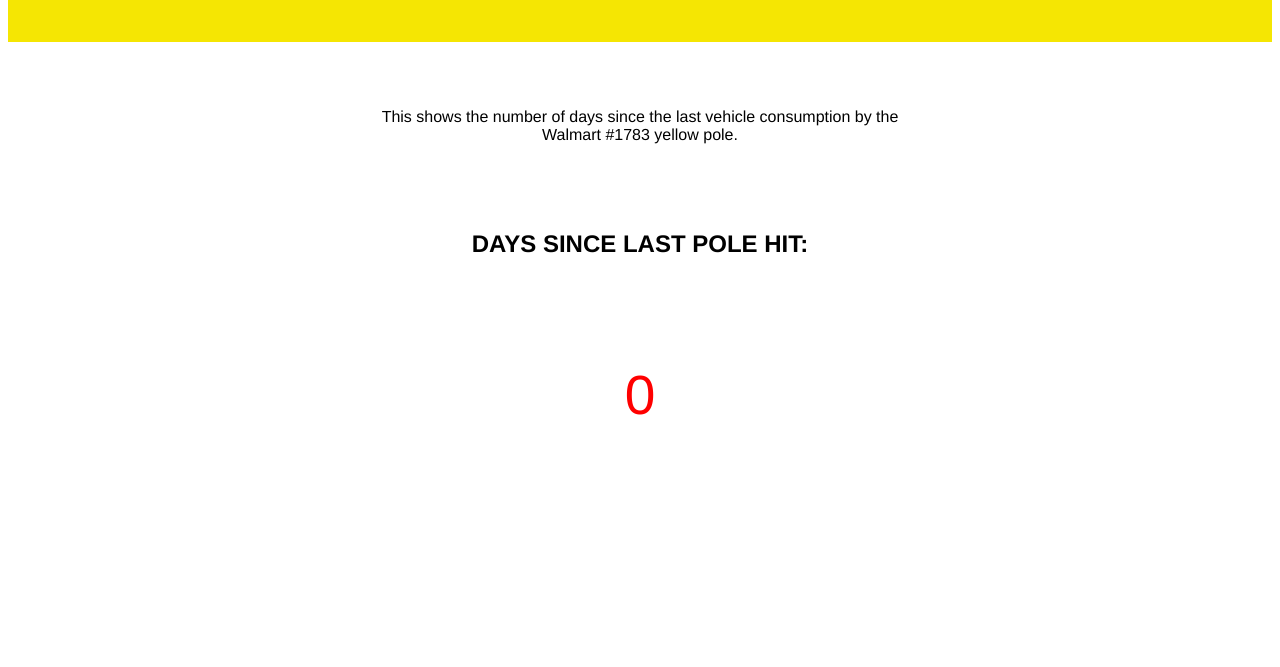
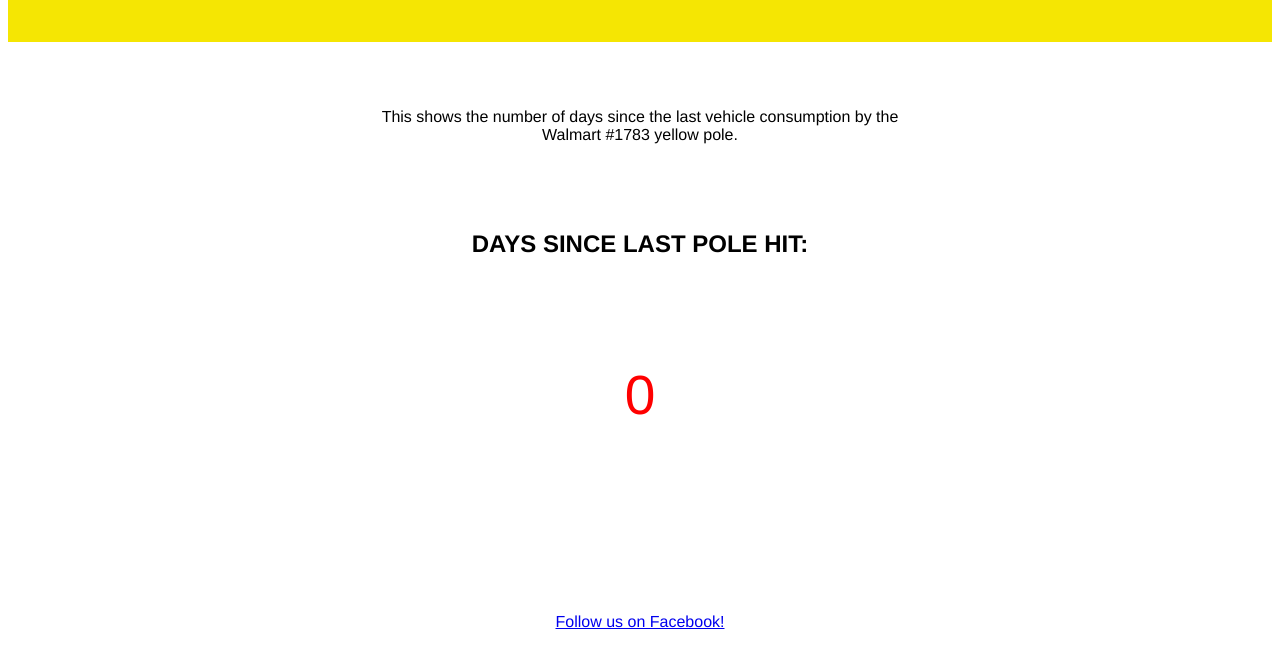
Before and after one commit to xithical/walmartyellowpole-site, a plain HTML site: page index.html in a window 1280 px wide. Shown: the part 79-746 px from the top of the page. Drawn offline with Linux system fonts and the light colour scheme.

Commit message:
Add Facebook link

```diff
--- a/index.html
+++ b/index.html
@@ -28,8 +28,8 @@
         </div>
         <!-- # Section is not needed
         <div id="incident-btn">Incident</div>
-        <p class="btn-text">Note: Button doesn't actually work yet...</p>
         -->
+        <p class="btn-text"><a href="https://facebook.com/walmartyellowpole">Follow us on Facebook!</a></p>
     </body>
 </html>
 <script src="assets/js/counter.js"></script>
```
